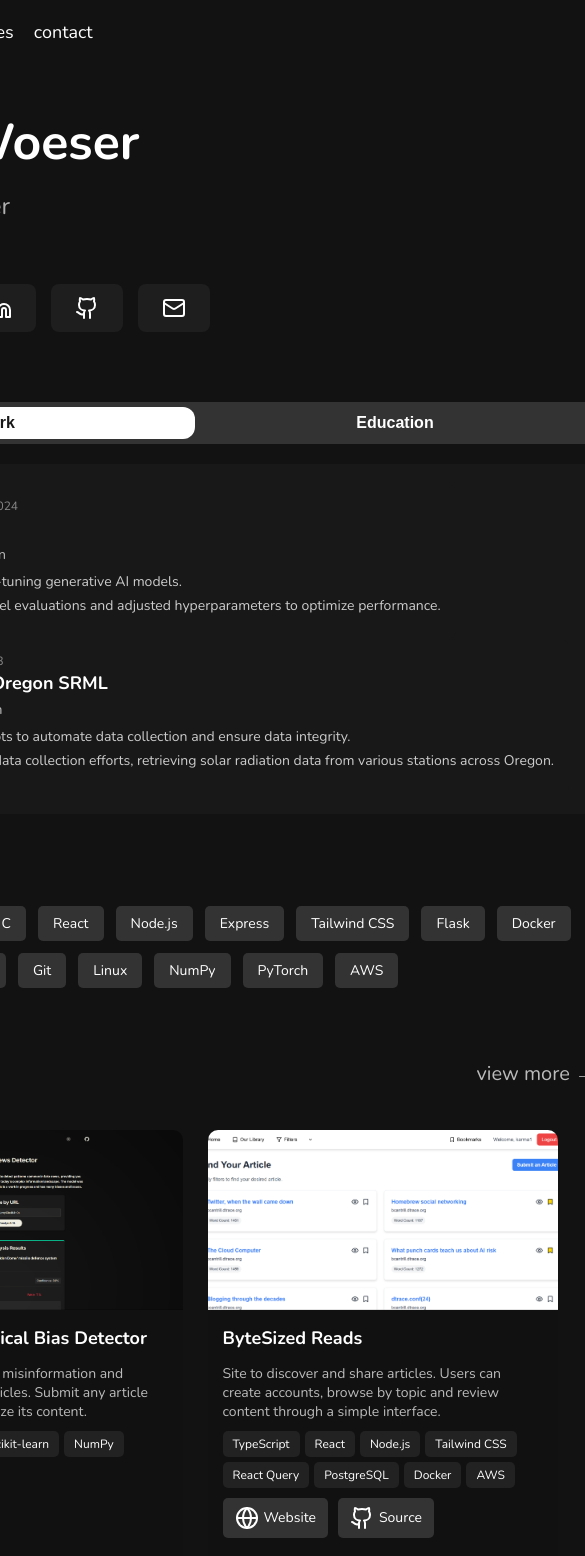
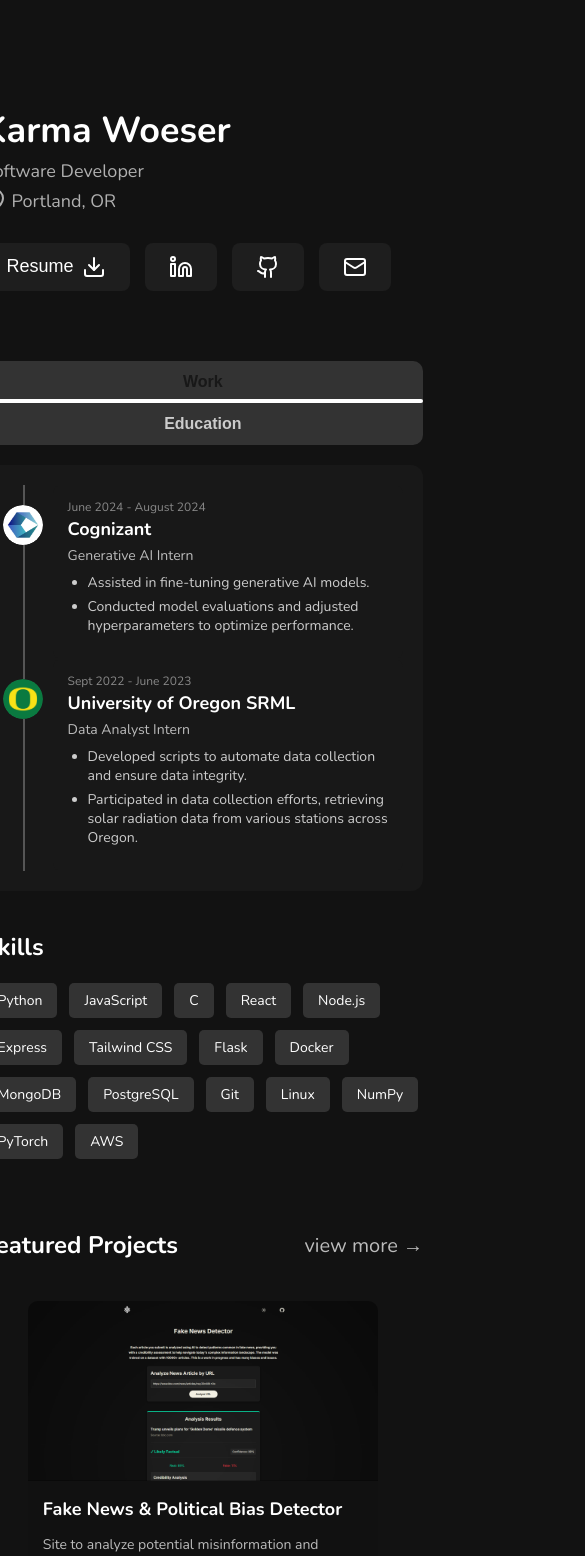
Before and after one commit to kwoeser/PersonalWebsite, a React (Vite) app: page / in a window 390 px wide. Shown: the top 1556 px of the page, 585 px wide, since content can reach past the window. Built offline with nearby package versions, Linux system fonts and the light colour scheme.

Commit message:
fixed res

```diff
--- a/src/components/Navbar.jsx
+++ b/src/components/Navbar.jsx
@@ -1,22 +1,32 @@
 import { Link } from "react-router-dom";
 import "../index.css";
 import { useState } from "react";
-import { Sun, Moon } from 'lucide-react';
+import { Sun, Moon, Menu, X } from 'lucide-react';
 
 function Navbar() {
   const [lightMode, setLightMode] = useState(false);
+  const [isMobileMenuOpen, setIsMobileMenuOpen] = useState(false);
 
   const toggleTheme = () => {
     setLightMode(!lightMode);
   };
+
+  const toggleMobileMenu = () => {
+    setIsMobileMenuOpen(!isMobileMenuOpen);
+  };
+
   return (
     <nav className="navbar">
-      <div className="nav-links">
-        <Link to="/" className="nav-item">home</Link>
-        <Link to="/Projects" className="nav-item">projects</Link>
-        <Link to="/Favorites" className="nav-item">favorites</Link>
-        <Link to="/Contact" className="nav-item">contact</Link>
+      <div className={`nav-links ${isMobileMenuOpen ? "mobile-menu-open" : ""}`}>
+        <Link to="/" className="nav-item" onClick={isMobileMenuOpen ? toggleMobileMenu : undefined}>home</Link>
+        <Link to="/Projects" className="nav-item" onClick={isMobileMenuOpen ? toggleMobileMenu : undefined}>projects</Link>
+        <Link to="/Favorites" className="nav-item" onClick={isMobileMenuOpen ? toggleMobileMenu : undefined}>favorites</Link>
+        <Link to="/Contact" className="nav-item" onClick={isMobileMenuOpen ? toggleMobileMenu : undefined}>contact</Link>
       </div>
+
+      <button className="hamburger-menu" onClick={toggleMobileMenu}>
+        {isMobileMenuOpen ? <X /> : <Menu />}
+      </button>
 
       {/* light and dark mode */}
       {/* <div className={lightMode ? "app light-mode" : "app"}>
--- a/src/contact.css
+++ b/src/contact.css
@@ -12,7 +12,8 @@
   display: flex;
   font-size: 50px;
   font-weight: bold;
-  margin-left: -160px;
+  justify-content: center;
+  width: 100%;
 }
 
 .contact-form {
--- a/src/index.css
+++ b/src/index.css
@@ -432,5 +432,110 @@
 
 .footer-icon:hover {
   transform: scale(1.2);
-  color: #bbb;
+  color: #1DA1F2;
 }
+
+/* Added hamburger menu styles */
+.hamburger-menu {
+  display: none;
+  background: none;
+  border: none;
+  color: #fff;
+  cursor: pointer;
+  font-size: 24px;
+}
+
+/* Media Queries for Responsiveness */
+@media (max-width: 768px) {
+  .page-container {
+    width: 95%;
+  }
+
+  .nav-links {
+    display: none;
+    flex-direction: column;
+    width: 100%;
+    position: absolute;
+    top: 60px;
+    left: 0;
+    background-color: #1e1e1e;
+    padding: 10px 0;
+    z-index: 1000;
+  }
+
+  .nav-links.mobile-menu-open {
+    display: flex;
+  }
+
+  .nav-item {
+    padding: 10px 20px;
+    width: 100%;
+    text-align: center;
+  }
+
+  .hamburger-menu {
+    display: block;
+  }
+
+  .projects-container {
+    flex-direction: column;
+    align-items: center;
+  }
+
+  .project-card {
+    width: 90%;
+    margin-bottom: 20px;
+  }
+
+  .title {
+    font-size: 36px;
+  }
+
+  .contact-title {
+    font-size: 36px;
+  }
+
+  .description {
+    font-size: 18px;
+  }
+
+  .description p {
+    font-size: 16px;
+  }
+
+  .btn-text {
+    font-size: 18px;
+  }
+
+  /* Adjust tab bar for smaller screens */
+  .tab-bar {
+    flex-direction: column;
+  }
+
+  .tab-option {
+    flex: none;
+    width: 100%;
+    color: #ccc;
+    position: relative;
+  }
+
+  .tab-option.active {
+    color: #181818;
+  }
+
+  .tab-indicator {
+    display: none;
+  }
+
+  /* Style for the CSS-only indicator on small screens */
+  .tab-option.active::after {
+    content: '';
+    position: absolute;
+    bottom: 0;
+    left: 0;
+    width: 100%;
+    height: 4px;
+    background-color: #fff;
+    border-radius: 12px;
+  }
+}
```
